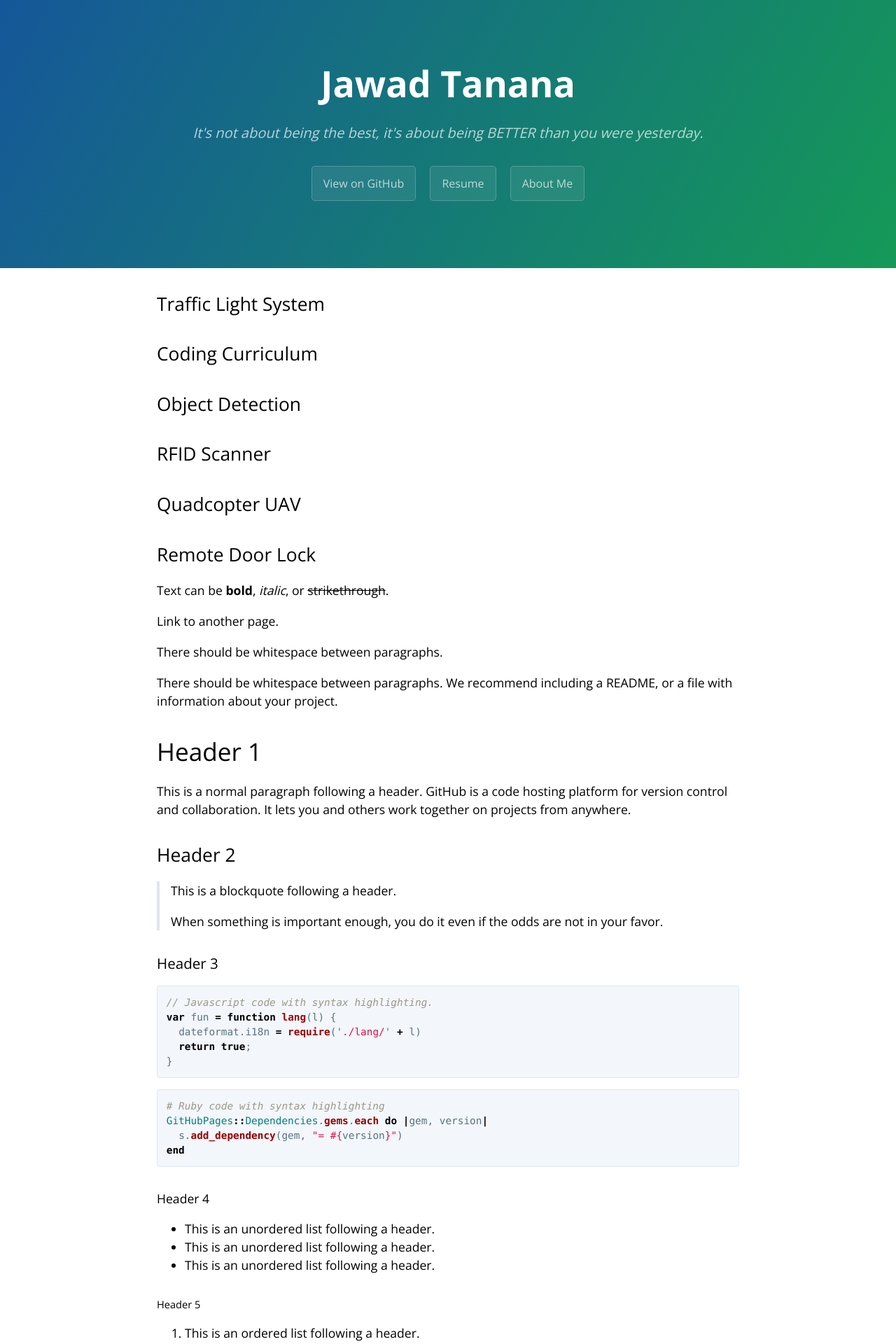
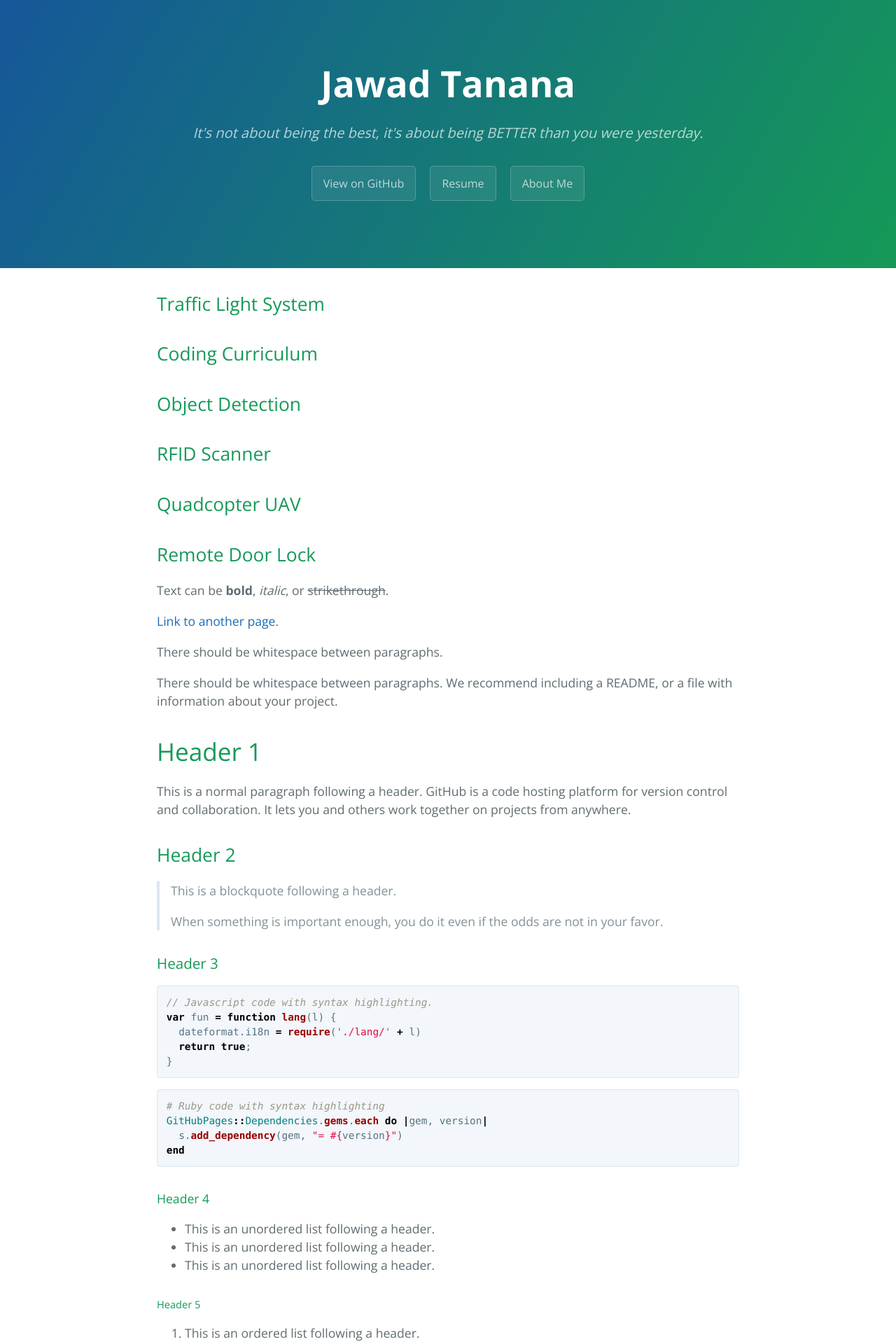
Before and after one commit to joey101/website, a Jekyll site: the page built from index.md, in a window 1280 px wide. Shown: the top 1920 px of the page at 70% size. Built offline with Jekyll 4.4.1, drawn with Linux system fonts in a browser that asks for light colours; our own code applies the rules of GitHub Pages for plain Markdown files.

Commit message:
Update variables.scss

```diff
--- a/_sass/variables.scss
+++ b/_sass/variables.scss
@@ -8,10 +8,10 @@ $header-bg-color: #159957 !default;
 $header-bg-color-secondary: #155799 !default;
 
 // Text
-$section-headings-color: #000000 !default;
-$body-text-color: #000000 !default;
-$body-link-color: #000000 !default;
-$blockquote-text-color: #000000 !default;
+$section-headings-color: #159957 !default;
+$body-text-color: #606c71 !default;
+$body-link-color: #1e6bb8 !default;
+$blockquote-text-color: #819198 !default;
 
 // Code
 $code-bg-color: #f3f6fa !default;
```
